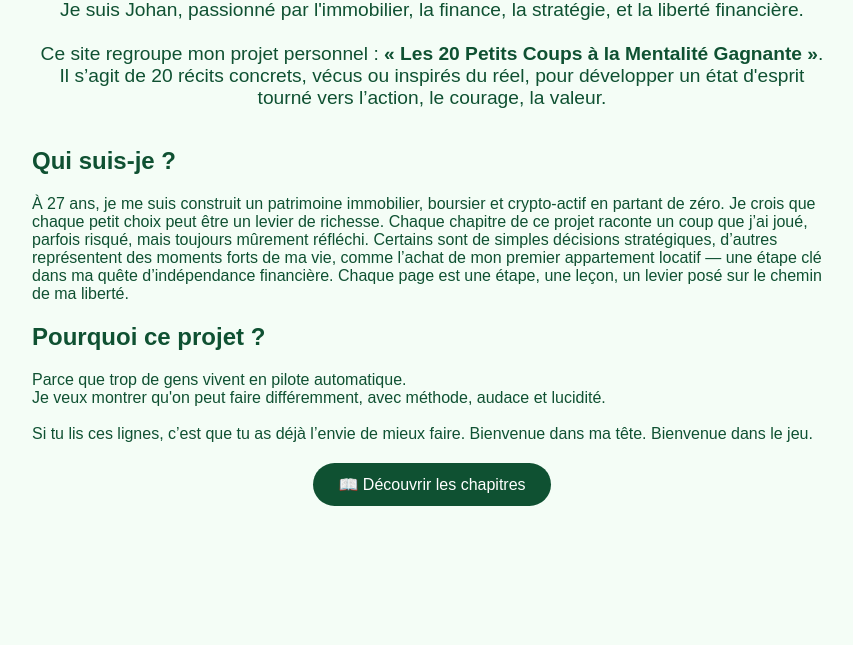
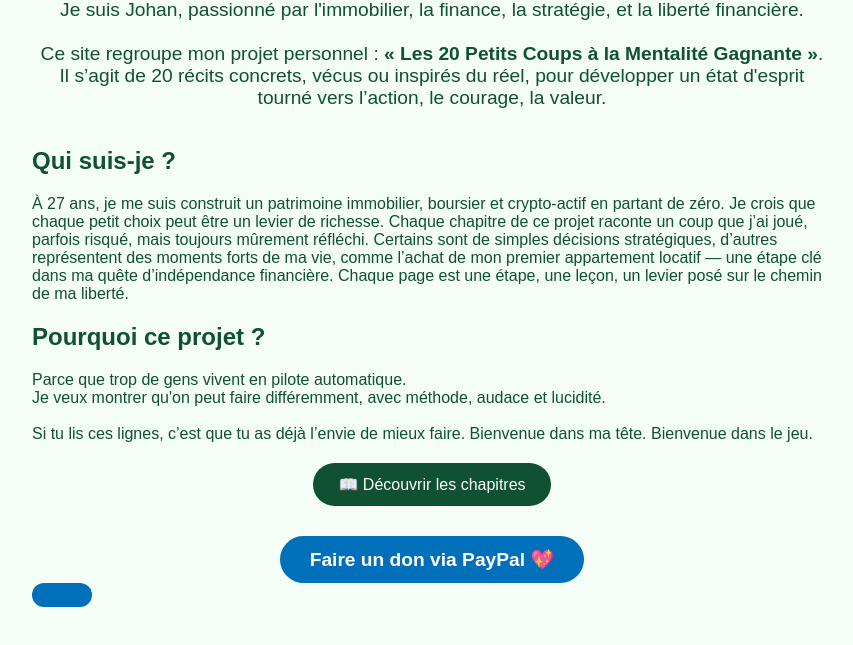
Before and after one commit to Imo57/Mon-livre, a plain HTML site: page index.html in a window 1280 px wide. Shown: the part 133-778 px from the top of the page, without its empty margins (208-1061 px from the left). Drawn offline with Linux system fonts and the light colour scheme.

Commit message:
Update index.html

```diff
--- a/index.html
+++ b/index.html
@@ -122,7 +122,24 @@
       </ul>
       <div id="story"><em>Clique sur un chapitre pour lire l’histoire.</em></div>
     </div>
-
+ <!-- Nouveau bouton PayPal juste après -->
+<div style="text-align:center; margin-top: 30px;">
+  <a href="https://www.paypal.com/donate/?business=AWERRSABFCV34&no_recurring=0&currency_code=EUR"
+     target="_blank"
+     rel="noopener noreferrer"
+     style="
+       display: inline-block;
+       padding: 12px 30px;
+       background-color: #0070ba;
+       color: white;
+       font-weight: bold;
+       font-size: 1.2em;
+       border-radius: 30px;
+       text-decoration: none;
+       transition: background-color 0.3s ease;
+     "
+  >
+    Faire un don via PayPal 💖
   </div>
 
   <script>
```
